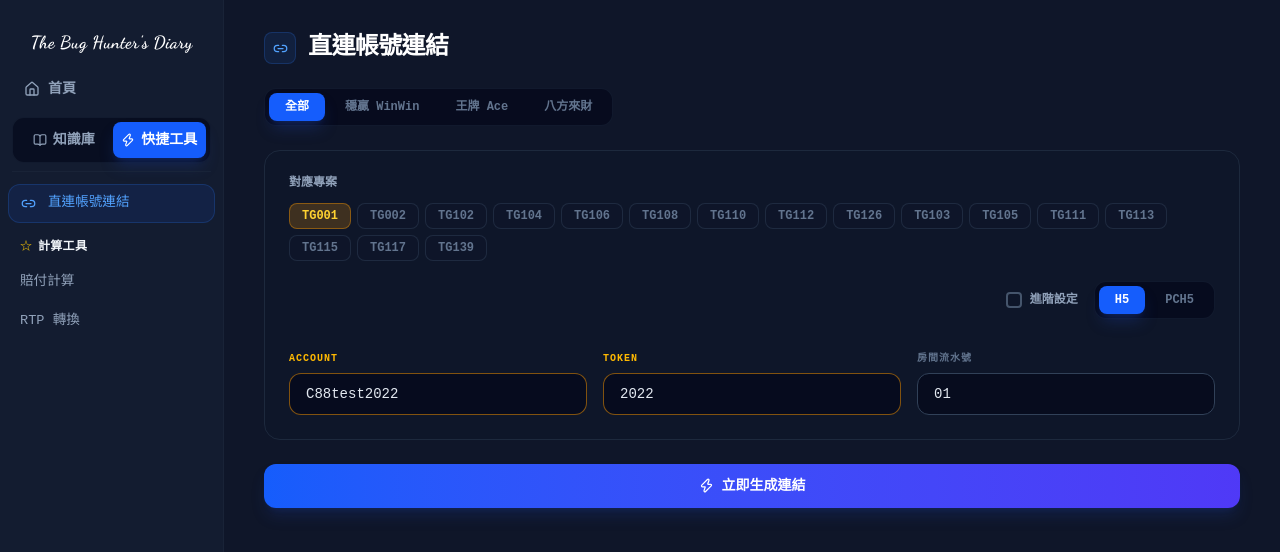
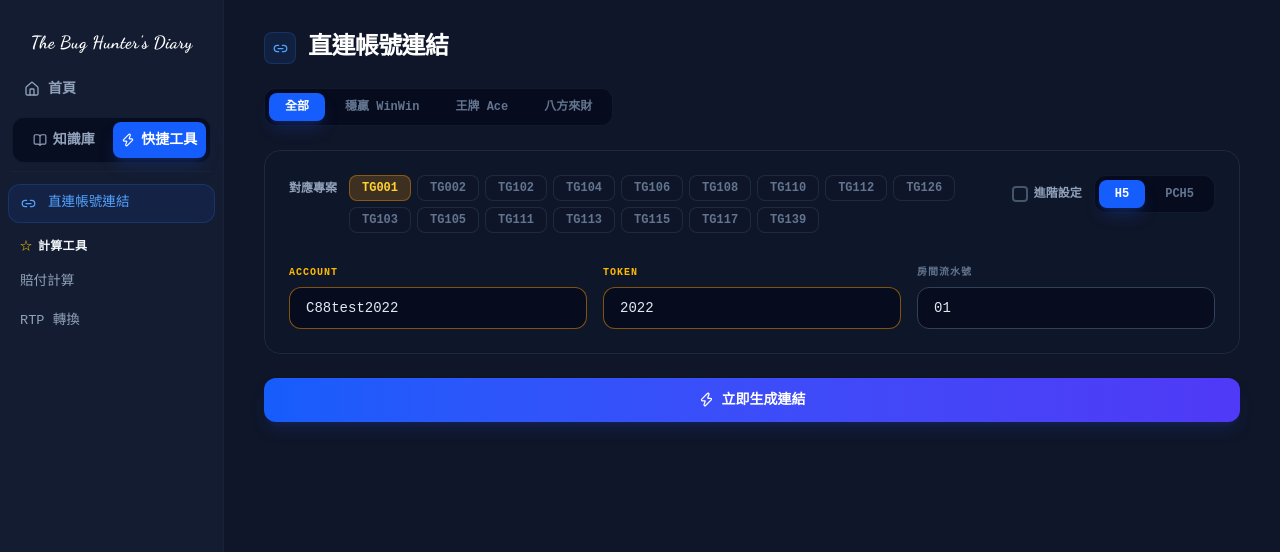
Before and after one commit to cloud52321/QA, a Next.js app: page / in a window 1280 px wide. Both pictures are taken after a click on the button "快捷工具". Shown: the top 552 px of the page. Built offline with nearby package versions, Linux system fonts and the light colour scheme.

Commit message:
Add files via upload

```diff
--- a/src/app/LinkGenerator.tsx
+++ b/src/app/LinkGenerator.tsx
@@ -120,10 +120,10 @@ export const LinkGenerator: React.FC = () => {
       {/* Form */}
       <div className="bg-slate-900/50 border border-slate-800 rounded-2xl p-6 space-y-5">
 
-        {/* 對應專案 */}
-        <div className="flex items-center gap-3 flex-wrap">
-          <span className="text-xs font-bold text-slate-400 whitespace-nowrap">對應專案</span>
-          <div className="flex gap-1.5 flex-wrap items-center">
+        {/* 對應專案 + H5/PCH5 + 進階設定 同一列，專案太多會換行 */}
+        <div className="flex items-start gap-3 flex-wrap">
+          <span className="text-xs font-bold text-slate-400 whitespace-nowrap pt-1.5">對應專案</span>
+          <div className="flex gap-1.5 flex-wrap items-center flex-1">
             {projects.map(p => (
               <button
                 key={p.id}
@@ -138,20 +138,17 @@ export const LinkGenerator: React.FC = () => {
               </button>
             ))}
           </div>
-        </div>
-
-        {/* 頂部：H5/PCH5 + 進階設定勾選 */}
-        <div className="flex items-center justify-end gap-4">
+          <div className="flex items-center gap-3 flex-shrink-0">
             {/* 進階設定 checkbox */}
-          <label className="flex items-center gap-2 cursor-pointer select-none">
             <div
               onClick={() => setShowAdv(v => !v)}
-              className={`w-4 h-4 rounded border-2 flex items-center justify-center transition-all cursor-pointer ${showAdv ? 'bg-amber-500 border-amber-500' : 'border-slate-600 hover:border-amber-400'}`}
+              className="flex items-center gap-1.5 cursor-pointer select-none"
             >
+              <div className={`w-4 h-4 rounded border-2 flex items-center justify-center transition-all ${showAdv ? 'bg-amber-500 border-amber-500' : 'border-slate-600 hover:border-amber-400'}`}>
                 {showAdv && <svg width="10" height="10" viewBox="0 0 10 10" fill="none"><polyline points="1.5,5 4,7.5 8.5,2" stroke="white" strokeWidth="1.5" strokeLinecap="round" strokeLinejoin="round"/></svg>}
               </div>
               <span className="text-xs font-bold text-slate-400">進階設定</span>
-          </label>
+            </div>
             {/* H5 / PCH5 */}
             <div className="flex gap-1 p-1 bg-slate-950/60 rounded-xl border border-slate-800/50">
               {(['h5', 'pch5'] as const).map(p => (
@@ -162,6 +159,7 @@ export const LinkGenerator: React.FC = () => {
                   {p}
                 </button>
               ))}
+            </div>
           </div>
         </div>
 
```
Lines whose indentation alone changed are shown as unchanged.
